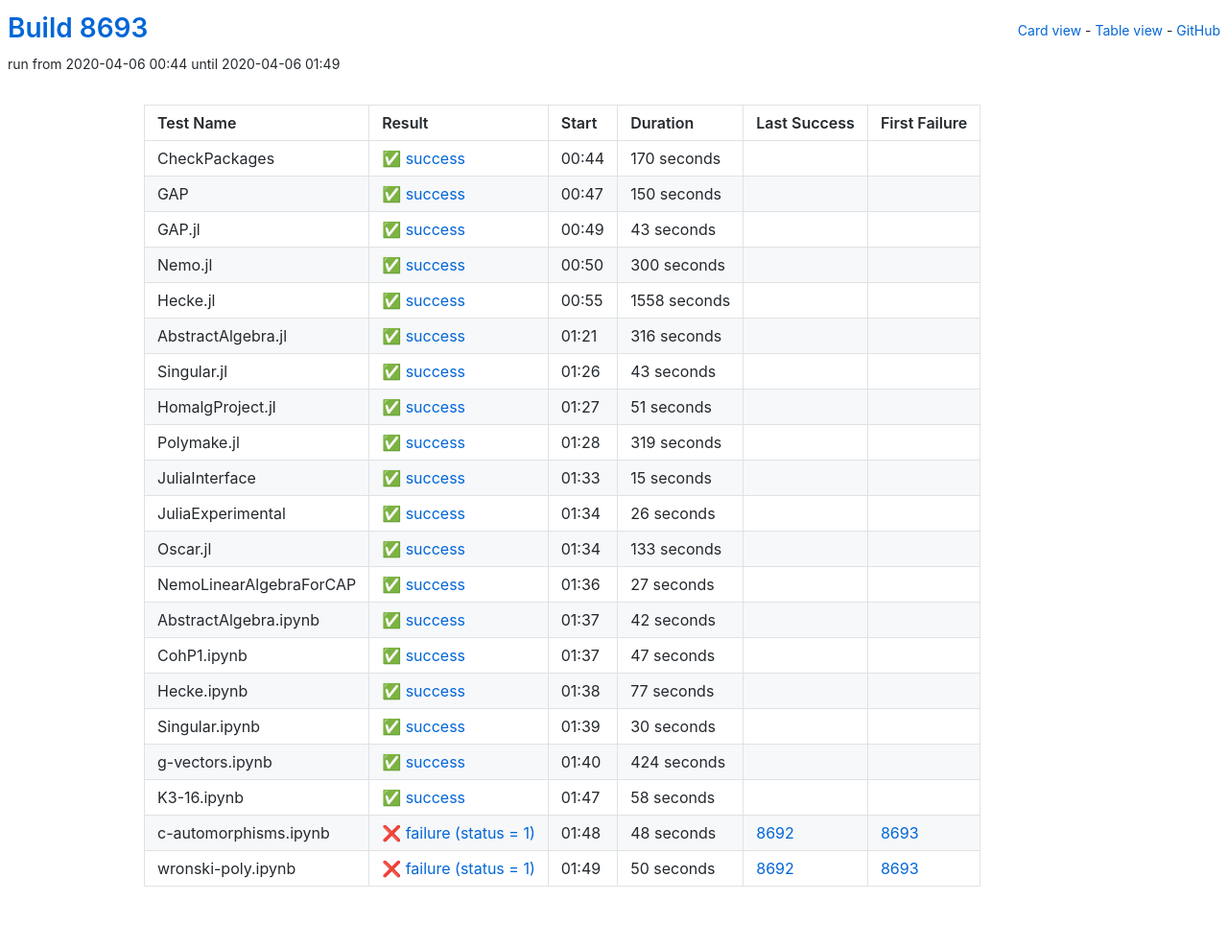
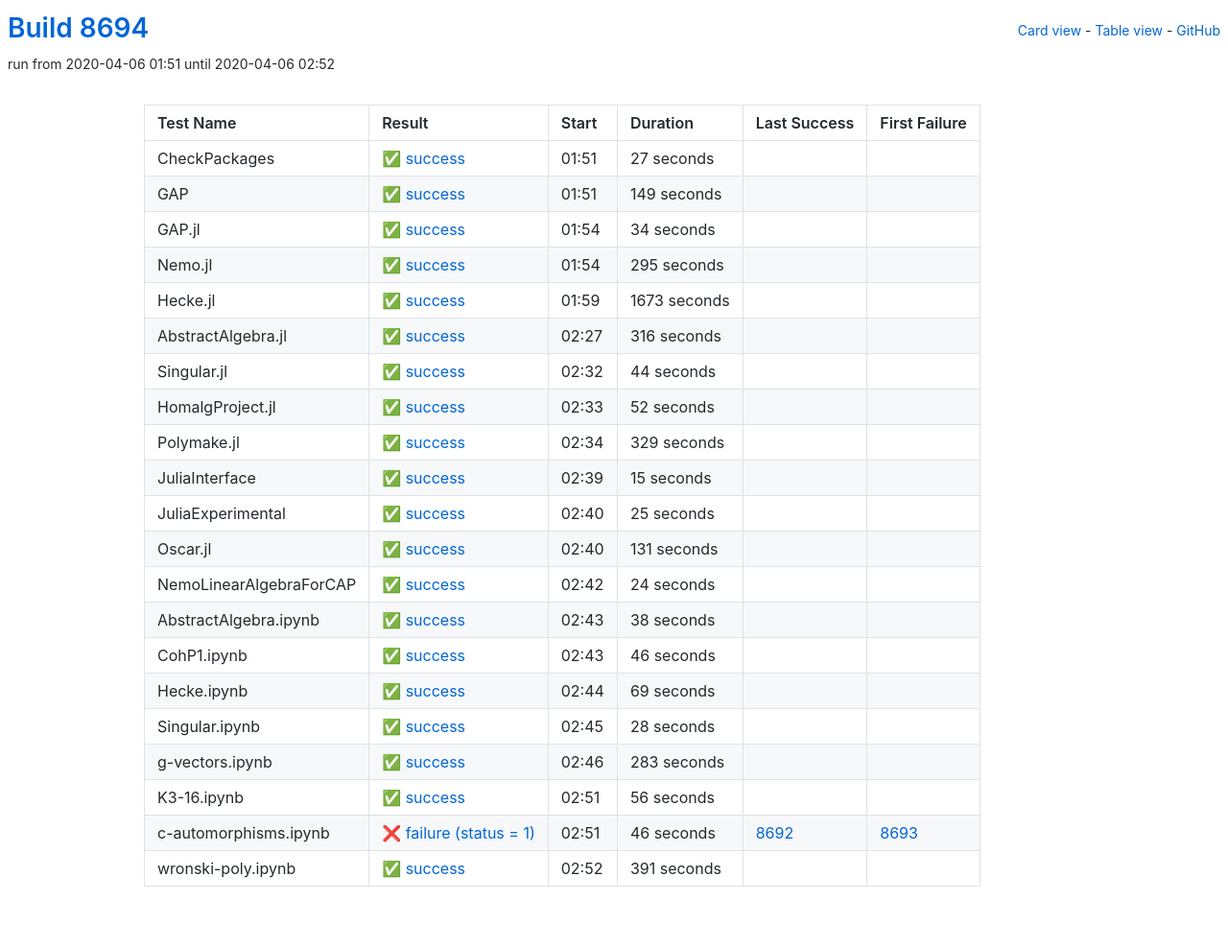
Before and after one commit to oscar-system/oscar-ci-status, a Jekyll site: the page built from table.html, in a window 1280 px wide. Shown: the whole page at 96% size. Built offline with Jekyll 4.4.1, drawn with Linux system fonts in a browser that asks for light colours.

Commit message:
Build 8694

```diff
--- a/_data/ci.yml
+++ b/_data/ci.yml
@@ -1,60 +1,60 @@
-build: 8693
-build_url: https://oscarci.mathematik.uni-kl.de/job/oscar/8693/
+build: 8694
+build_url: https://oscarci.mathematik.uni-kl.de/job/oscar/8694/
 job: oscar
 tests:
-- duration: 170
+- duration: 27
   exitcode: 0
   first_failure: false
   first_failure_url: null
   last_success: false
   last_success_url: null
-  log: https://oscarci.mathematik.uni-kl.de/job/oscar/8693/artifact/logs/build-8693/CheckPackages.log
+  log: https://oscarci.mathematik.uni-kl.de/job/oscar/8694/artifact/logs/build-8694/CheckPackages.log
   name: CheckPackages
-  start: 2020-04-06 00:44
+  start: 2020-04-06 01:51
   status: success
   success: true
-- duration: 150
+- duration: 149
   exitcode: 0
   first_failure: false
   first_failure_url: null
   last_success: false
   last_success_url: null
-  log: https://oscarci.mathematik.uni-kl.de/job/oscar/8693/artifact/logs/build-8693/GAP.log
+  log: https://oscarci.mathematik.uni-kl.de/job/oscar/8694/artifact/logs/build-8694/GAP.log
   name: GAP
-  start: 2020-04-06 00:47
+  start: 2020-04-06 01:51
   status: success
   success: true
-- duration: 43
+- duration: 34
   exitcode: 0
   first_failure: false
   first_failure_url: null
   last_success: false
   last_success_url: null
-  log: https://oscarci.mathematik.uni-kl.de/job/oscar/8693/artifact/logs/build-8693/GAP.jl.log
+  log: https://oscarci.mathematik.uni-kl.de/job/oscar/8694/artifact/logs/build-8694/GAP.jl.log
   name: GAP.jl
-  start: 2020-04-06 00:49
+  start: 2020-04-06 01:54
   status: success
   success: true
-- duration: 300
+- duration: 295
   exitcode: 0
   first_failure: false
   first_failure_url: null
   last_success: false
   last_success_url: null
-  log: https://oscarci.mathematik.uni-kl.de/job/oscar/8693/artifact/logs/build-8693/Nemo.jl.log
+  log: https://oscarci.mathematik.uni-kl.de/job/oscar/8694/artifact/logs/build-8694/Nemo.jl.log
   name: Nemo.jl
-  start: 2020-04-06 00:50
+  start: 2020-04-06 01:54
   status: success
   success: true
-- duration: 1558
+- duration: 1673
   exitcode: 0
   first_failure: false
   first_failure_url: null
   last_success: false
   last_success_url: null
-  log: https://oscarci.mathematik.uni-kl.de/job/oscar/8693/artifact/logs/build-8693/Hecke.jl.log
+  log: https://oscarci.mathematik.uni-kl.de/job/oscar/8694/artifact/logs/build-8694/Hecke.jl.log
   name: Hecke.jl
-  start: 2020-04-06 00:55
+  start: 2020-04-06 01:59
   status: success
   success: true
 - duration: 316
@@ -63,42 +63,42 @@ tests:
   first_failure_url: null
   last_success: false
   last_success_url: null
-  log: https://oscarci.mathematik.uni-kl.de/job/oscar/8693/artifact/logs/build-8693/AbstractAlgebra.jl.log
+  log: https://oscarci.mathematik.uni-kl.de/job/oscar/8694/artifact/logs/build-8694/AbstractAlgebra.jl.log
   name: AbstractAlgebra.jl
-  start: 2020-04-06 01:21
+  start: 2020-04-06 02:27
   status: success
   success: true
-- duration: 43
+- duration: 44
   exitcode: 0
   first_failure: false
   first_failure_url: null
   last_success: false
   last_success_url: null
-  log: https://oscarci.mathematik.uni-kl.de/job/oscar/8693/artifact/logs/build-8693/Singular.jl.log
+  log: https://oscarci.mathematik.uni-kl.de/job/oscar/8694/artifact/logs/build-8694/Singular.jl.log
   name: Singular.jl
-  start: 2020-04-06 01:26
+  start: 2020-04-06 02:32
   status: success
   success: true
-- duration: 51
+- duration: 52
   exitcode: 0
   first_failure: false
   first_failure_url: null
   last_success: false
   last_success_url: null
-  log: https://oscarci.mathematik.uni-kl.de/job/oscar/8693/artifact/logs/build-8693/HomalgProject.jl.log
+  log: https://oscarci.mathematik.uni-kl.de/job/oscar/8694/artifact/logs/build-8694/HomalgProject.jl.log
   name: HomalgProject.jl
-  start: 2020-04-06 01:27
+  start: 2020-04-06 02:33
   status: success
   success: true
-- duration: 319
+- duration: 329
   exitcode: 0
   first_failure: false
   first_failure_url: null
   last_success: false
   last_success_url: null
-  log: https://oscarci.mathematik.uni-kl.de/job/oscar/8693/artifact/logs/build-8693/Polymake.jl.log
+  log: https://oscarci.mathematik.uni-kl.de/job/oscar/8694/artifact/logs/build-8694/Polymake.jl.log
   name: Polymake.jl
-  start: 2020-04-06 01:28
+  start: 2020-04-06 02:34
   status: success
   success: true
 - duration: 15
@@ -107,129 +107,129 @@ tests:
   first_failure_url: null
   last_success: false
   last_success_url: null
-  log: https://oscarci.mathematik.uni-kl.de/job/oscar/8693/artifact/logs/build-8693/JuliaInterface.log
+  log: https://oscarci.mathematik.uni-kl.de/job/oscar/8694/artifact/logs/build-8694/JuliaInterface.log
   name: JuliaInterface
-  start: 2020-04-06 01:33
+  start: 2020-04-06 02:39
   status: success
   success: true
-- duration: 26
+- duration: 25
   exitcode: 0
   first_failure: false
   first_failure_url: null
   last_success: false
   last_success_url: null
-  log: https://oscarci.mathematik.uni-kl.de/job/oscar/8693/artifact/logs/build-8693/JuliaExperimental.log
+  log: https://oscarci.mathematik.uni-kl.de/job/oscar/8694/artifact/logs/build-8694/JuliaExperimental.log
   name: JuliaExperimental
-  start: 2020-04-06 01:34
+  start: 2020-04-06 02:40
   status: success
   success: true
-- duration: 133
+- duration: 131
   exitcode: 0
   first_failure: false
   first_failure_url: null
   last_success: false
   last_success_url: null
-  log: https://oscarci.mathematik.uni-kl.de/job/oscar/8693/artifact/logs/build-8693/Oscar.jl.log
+  log: https://oscarci.mathematik.uni-kl.de/job/oscar/8694/artifact/logs/build-8694/Oscar.jl.log
   name: Oscar.jl
-  start: 2020-04-06 01:34
+  start: 2020-04-06 02:40
   status: success
   success: true
-- duration: 27
+- duration: 24
   exitcode: 0
   first_failure: false
   first_failure_url: null
   last_success: false
   last_success_url: null
-  log: https://oscarci.mathematik.uni-kl.de/job/oscar/8693/artifact/logs/build-8693/NemoLinearAlgebraForCAP.log
+  log: https://oscarci.mathematik.uni-kl.de/job/oscar/8694/artifact/logs/build-8694/NemoLinearAlgebraForCAP.log
   name: NemoLinearAlgebraForCAP
-  start: 2020-04-06 01:36
+  start: 2020-04-06 02:42
   status: success
   success: true
-- duration: 42
+- duration: 38
   exitcode: 0
   first_failure: false
   first_failure_url: null
   last_success: false
   last_success_url: null
-  log: https://oscarci.mathematik.uni-kl.de/job/oscar/8693/artifact/logs/build-8693/AbstractAlgebra.ipynb.log
+  log: https://oscarci.mathematik.uni-kl.de/job/oscar/8694/artifact/logs/build-8694/AbstractAlgebra.ipynb.log
   name: AbstractAlgebra.ipynb
-  start: 2020-04-06 01:37
+  start: 2020-04-06 02:43
   status: success
   success: true
-- duration: 47
+- duration: 46
   exitcode: 0
   first_failure: false
   first_failure_url: null
   last_success: false
   last_success_url: null
-  log: https://oscarci.mathematik.uni-kl.de/job/oscar/8693/artifact/logs/build-8693/CohP1.ipynb.log
+  log: https://oscarci.mathematik.uni-kl.de/job/oscar/8694/artifact/logs/build-8694/CohP1.ipynb.log
   name: CohP1.ipynb
-  start: 2020-04-06 01:37
+  start: 2020-04-06 02:43
   status: success
   success: true
-- duration: 77
+- duration: 69
   exitcode: 0
   first_failure: false
   first_failure_url: null
   last_success: false
   last_success_url: null
-  log: https://oscarci.mathematik.uni-kl.de/job/oscar/8693/artifact/logs/build-8693/Hecke.ipynb.log
+  log: https://oscarci.mathematik.uni-kl.de/job/oscar/8694/artifact/logs/build-8694/Hecke.ipynb.log
   name: Hecke.ipynb
-  start: 2020-04-06 01:38
+  start: 2020-04-06 02:44
   status: success
   success: true
-- duration: 30
+- duration: 28
   exitcode: 0
   first_failure: false
   first_failure_url: null
   last_success: false
   last_success_url: null
-  log: https://oscarci.mathematik.uni-kl.de/job/oscar/8693/artifact/logs/build-8693/Singular.ipynb.log
+  log: https://oscarci.mathematik.uni-kl.de/job/oscar/8694/artifact/logs/build-8694/Singular.ipynb.log
   name: Singular.ipynb
-  start: 2020-04-06 01:39
+  start: 2020-04-06 02:45
   status: success
   success: true
-- duration: 424
+- duration: 283
   exitcode: 0
   first_failure: false
   first_failure_url: null
   last_success: false
   last_success_url: null
-  log: https://oscarci.mathematik.uni-kl.de/job/oscar/8693/artifact/logs/build-8693/g-vectors.ipynb.log
+  log: https://oscarci.mathematik.uni-kl.de/job/oscar/8694/artifact/logs/build-8694/g-vectors.ipynb.log
   name: g-vectors.ipynb
-  start: 2020-04-06 01:40
+  start: 2020-04-06 02:46
   status: success
   success: true
-- duration: 58
+- duration: 56
   exitcode: 0
   first_failure: false
   first_failure_url: null
   last_success: false
   last_success_url: null
-  log: https://oscarci.mathematik.uni-kl.de/job/oscar/8693/artifact/logs/build-8693/K3-16.ipynb.log
+  log: https://oscarci.mathematik.uni-kl.de/job/oscar/8694/artifact/logs/build-8694/K3-16.ipynb.log
   name: K3-16.ipynb
-  start: 2020-04-06 01:47
+  start: 2020-04-06 02:51
   status: success
   success: true
-- duration: 48
+- duration: 46
   exitcode: 1
   first_failure: 8693
   first_failure_url: https://oscarci.mathematik.uni-kl.de/job/oscar/8693/
   last_success: 8692
   last_success_url: https://oscarci.mathematik.uni-kl.de/job/oscar/8692/
-  log: https://oscarci.mathematik.uni-kl.de/job/oscar/8693/artifact/logs/build-8693/c-automorphisms.ipynb.log
+  log: https://oscarci.mathematik.uni-kl.de/job/oscar/8694/artifact/logs/build-8694/c-automorphisms.ipynb.log
   name: c-automorphisms.ipynb
-  start: 2020-04-06 01:48
+  start: 2020-04-06 02:51
   status: failure
   success: false
-- duration: 50
-  exitcode: 1
-  first_failure: 8693
-  first_failure_url: https://oscarci.mathematik.uni-kl.de/job/oscar/8693/
-  last_success: 8692
-  last_success_url: https://oscarci.mathematik.uni-kl.de/job/oscar/8692/
-  log: https://oscarci.mathematik.uni-kl.de/job/oscar/8693/artifact/logs/build-8693/wronski-poly.ipynb.log
+- duration: 391
+  exitcode: 0
+  first_failure: false
+  first_failure_url: null
+  last_success: false
+  last_success_url: null
+  log: https://oscarci.mathematik.uni-kl.de/job/oscar/8694/artifact/logs/build-8694/wronski-poly.ipynb.log
   name: wronski-poly.ipynb
-  start: 2020-04-06 01:49
-  status: failure
-  success: false
+  start: 2020-04-06 02:52
+  status: success
+  success: true
```
Also changed, not shown: README.md.
